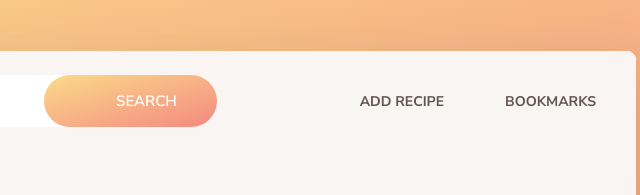
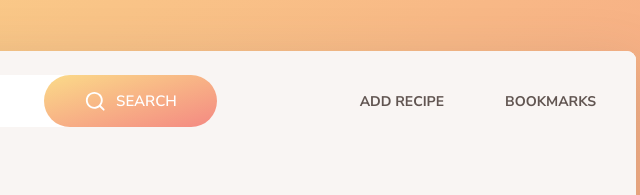
Before and after one commit to FediaiAndrii/forkify-course-project, a website built with Parcel: page index.html in a window 1280 px wide. Shown: the top 195 px of the page, 604-1244 px from the left. Built offline with nearby package versions, Linux system fonts and the light colour scheme; files whose address does not match are found by name.

Commit message:
fix icon bug

```diff
--- a/index.html
+++ b/index.html
@@ -28,7 +28,7 @@
           />
           <button class="btn search__btn">
             <svg class="search__icon">
-              <use href="src/img/icons.svg#icon-search"></use>
+              <use href="src/img/icons-fixed.svg#icon-search"></use>
             </svg>
             <span>Search</span>
           </button>
```
